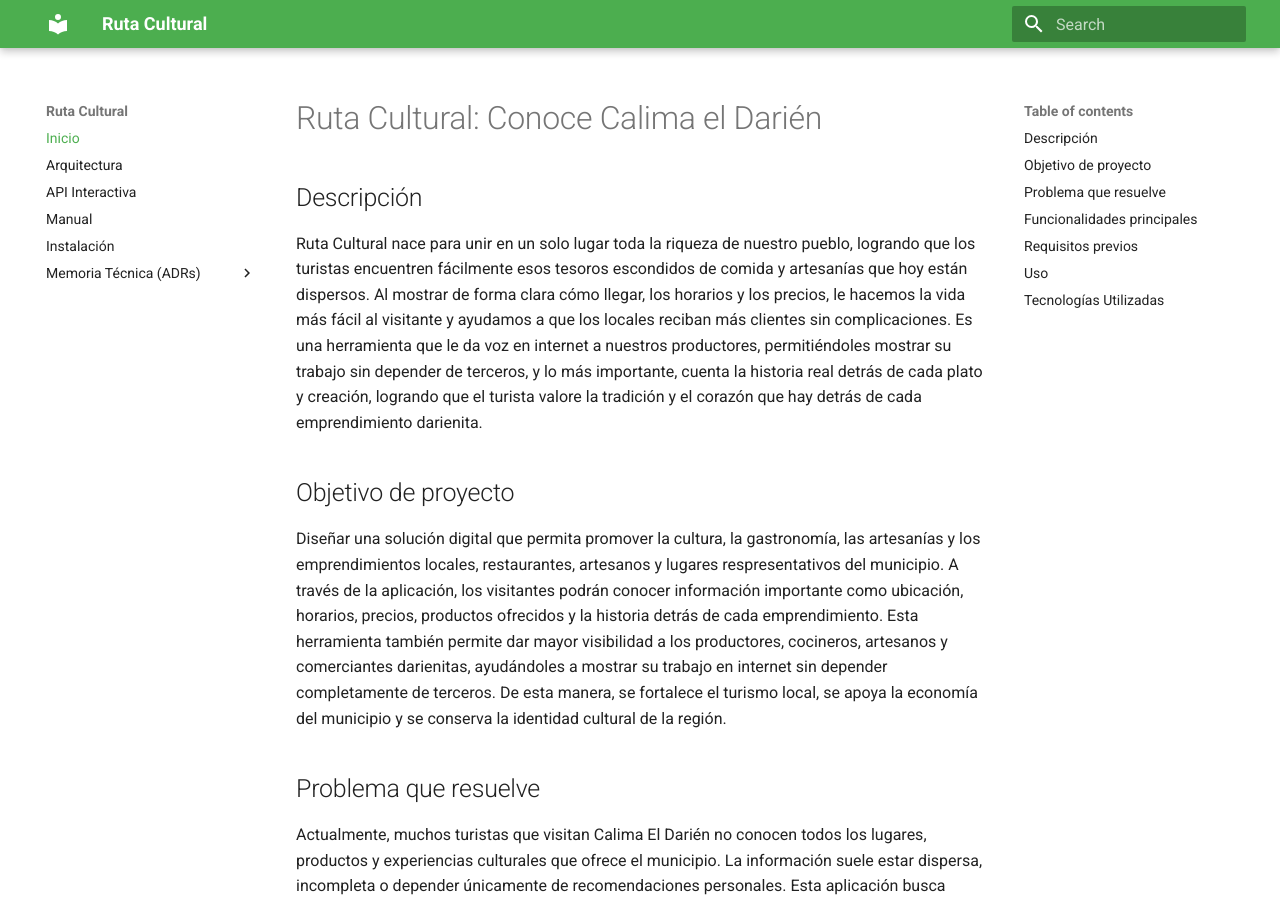
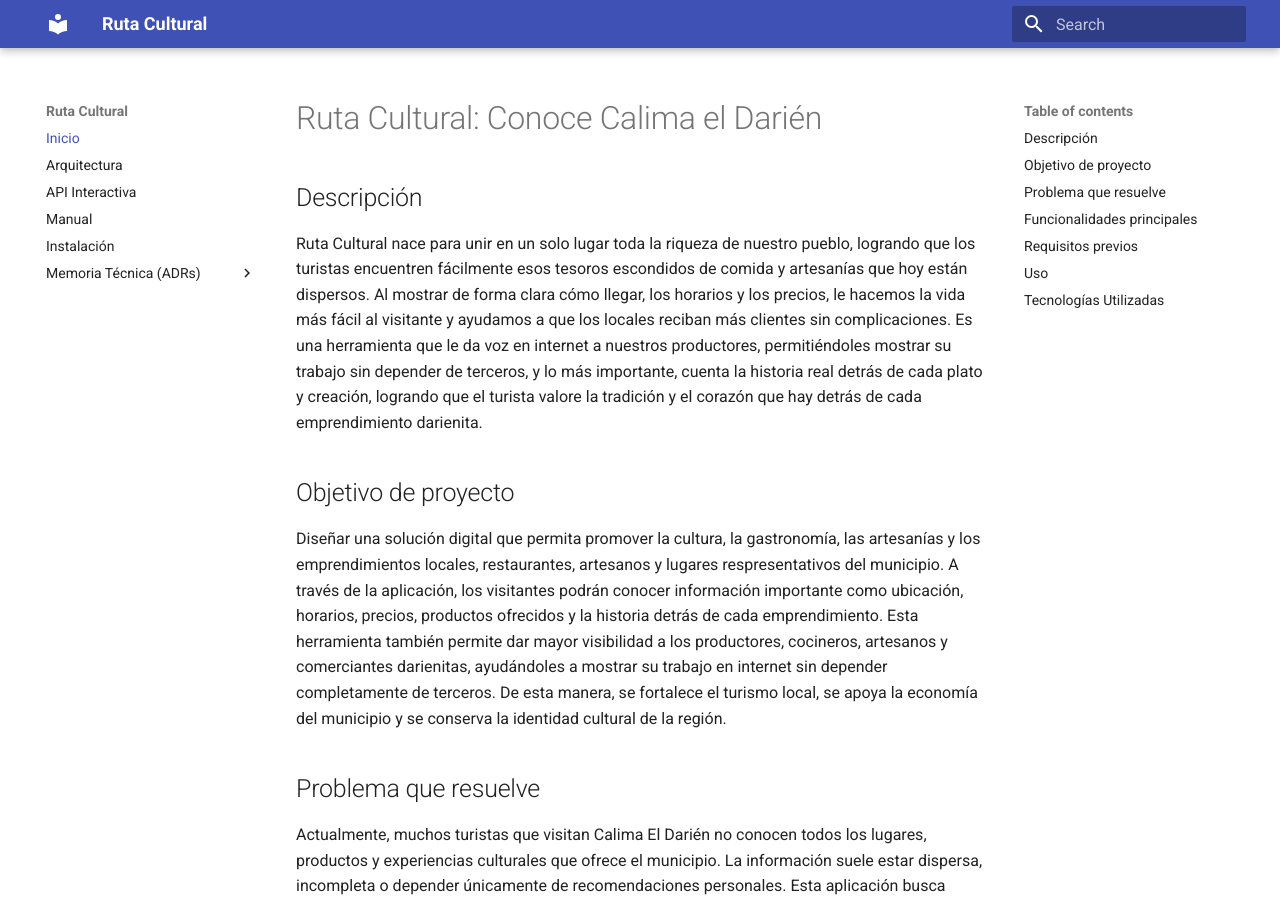
Before and after one commit to CarlRodr15/docs-tienda-os_ejemplo, an MkDocs documentation site: the page built from docs/index.md, in a window 1280 px wide and 900 px high. Built offline with MkDocs 1.6.1 and Material for MkDocs 9.7.7, drawn with Linux system fonts in a browser that asks for light colours.

Commit message:
cambio de color

```diff
--- a/mkdocs.yml
+++ b/mkdocs.yml
@@ -3,9 +3,8 @@
 theme:
   name: material # Estilo moderno de industria
   palette:
-    primary: green
-    accent: light green
-
+  primary: blue grey
+  accent: light green
 nav:
   - Inicio: index.md
   - Arquitectura: arquitectura.md
```
